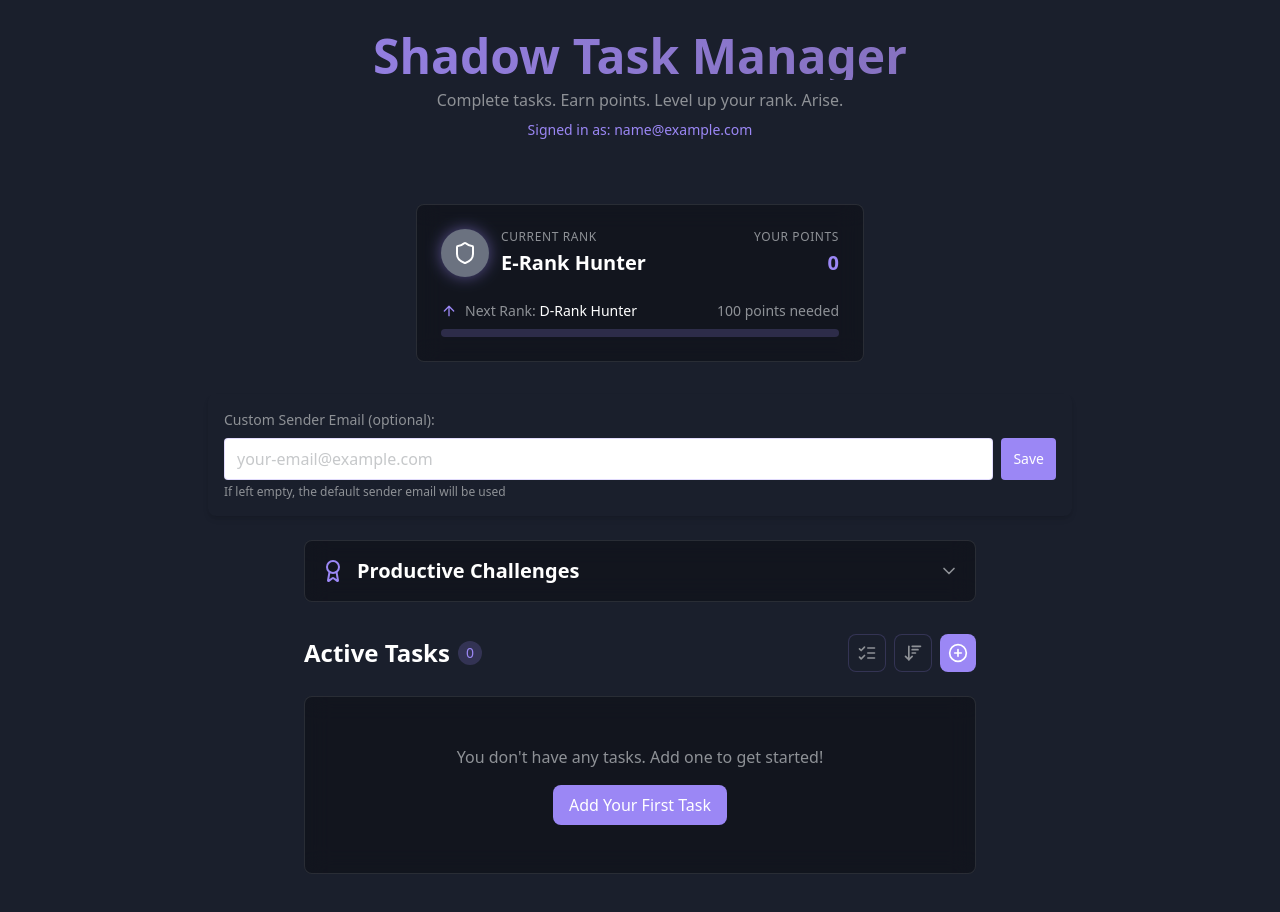
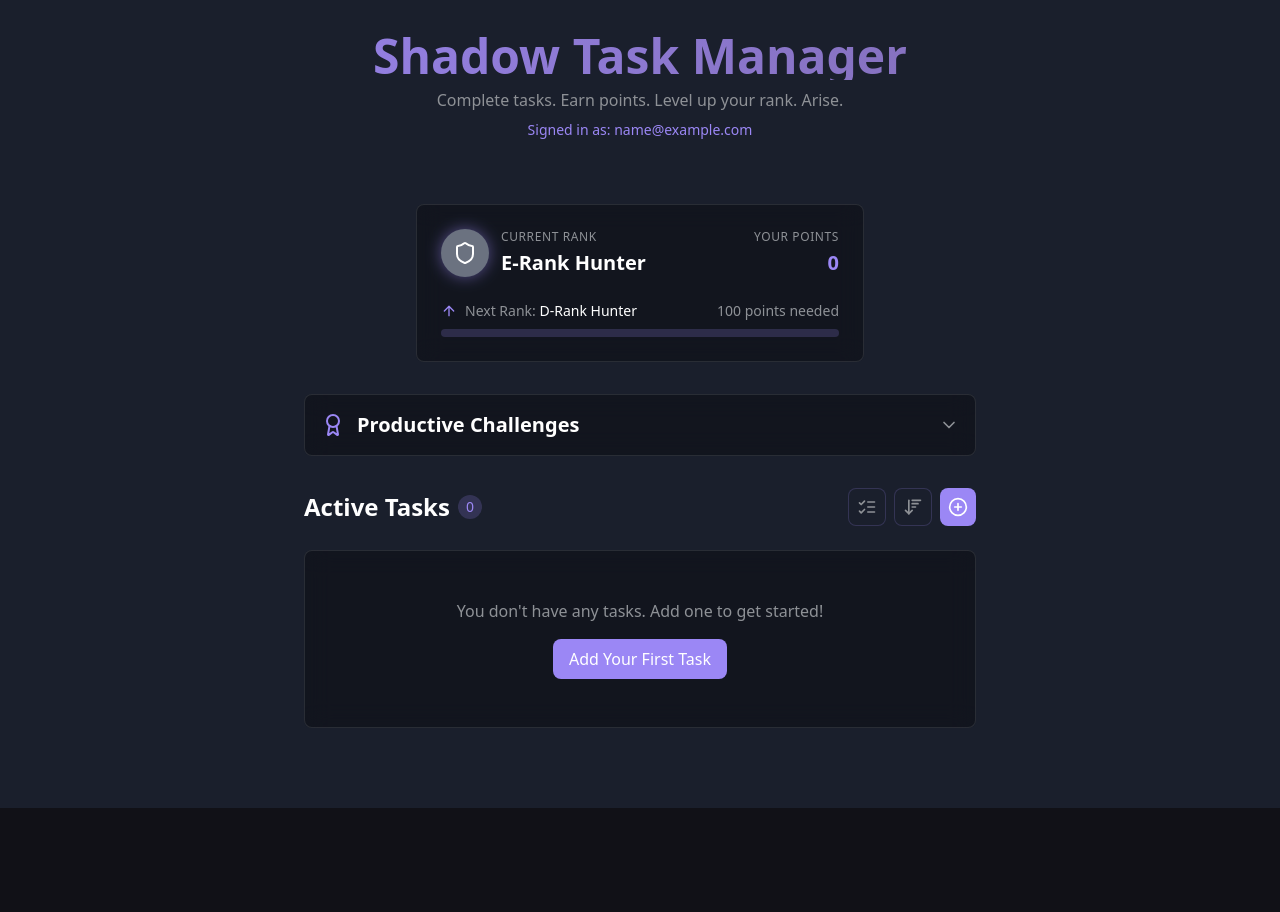
Before and after one commit to om-08/level-up-tasks, a React (Vite) app: page / in a window 1280 px wide. Shown: the top 912 px of the page. After the commit the page ends 808 px from the top, so only its background shows below. Built offline with nearby package versions, Linux system fonts and the light colour scheme; sample sign-in values are in the browser's storage.

Commit message:
Remove daily summary email
This commit removes the functionality for sending daily summary emails.

```diff
--- a/src/pages/Index.tsx
+++ b/src/pages/Index.tsx
@@ -46,18 +46,6 @@ const Index = () => {
   const [lastEmailSent, setLastEmailSent] = useState<string | null>(null);
   const { toast } = useToast();
   const navigate = useNavigate();
-
-  // Add custom sender email state
-  const [customSenderEmail, setCustomSenderEmail] = useState<string>(
-    localStorage.getItem('customSenderEmail') || ''
-  );
-
-  // Save custom sender email to localStorage when it changes
-  useEffect(() => {
-    if (customSenderEmail) {
-      localStorage.setItem('customSenderEmail', customSenderEmail);
-    }
-  }, [customSenderEmail]);
 
   // Check if user is logged in
   useEffect(() => {
@@ -113,8 +101,7 @@ const Index = () => {
               userId,
               userEmail,
               tasks,
-              points,
-              customSenderEmail || undefined // Pass the custom sender email if set
+              points
             );
             setLastEmailSent(today);
             localStorage.setItem('lastEmailSent', today);
@@ -142,7 +129,7 @@ const Index = () => {
 
     const interval = setInterval(checkTaskReset, 60 * 60 * 1000); // Check every hour
     return () => clearInterval(interval);
-  }, [tasks, setTasks, userId, userEmail, points, customSenderEmail]);
+  }, [tasks, setTasks, userId, userEmail, points]);
 
   const handleAddPoints = (pointsToAdd: number) => {
     const oldPoints = points;
@@ -258,45 +245,6 @@ const Index = () => {
       <div className="container px-4 mx-auto max-w-4xl">
         <RankDisplay points={points} />
 
-        {/* Add custom sender email input */}
-        <div className="mb-6 bg-solo-dark-light p-4 rounded-lg shadow-md">
-          <label htmlFor="senderEmail" className="block text-sm font-medium text-solo-gray mb-2">
-            Custom Sender Email (optional):
-          </label>
-          <div className="flex">
-            <input
-              type="email"
-              id="senderEmail"
-              value={customSenderEmail}
-              onChange={(e) => setCustomSenderEmail(e.target.value)}
-              placeholder="your-email@example.com"
-              className="flex-1 bg-solo-dark-lighter border border-solo-purple/30 rounded px-3 py-2 text-white placeholder:text-solo-gray/50 focus:outline-none focus:ring-2 focus:ring-solo-purple/50"
-            />
-            <button
-              className="ml-2 px-3 py-2 bg-solo-purple rounded text-white hover:bg-solo-purple-dark transition-colors text-sm"
-              onClick={() => {
-                if (customSenderEmail) {
-                  toast({
-                    title: "Sender Email Saved",
-                    description: `Daily summaries will be sent from: ${customSenderEmail}`,
-                  });
-                } else {
-                  localStorage.removeItem('customSenderEmail');
-                  toast({
-                    title: "Sender Email Cleared",
-                    description: "Default sender email will be used",
-                  });
-                }
-              }}
-            >
-              Save
-            </button>
-          </div>
-          <p className="text-xs text-solo-gray mt-1">
-            If left empty, the default sender email will be used
-          </p>
-        </div>
-
         <TaskProgress tasks={tasks} />
 
         <ChallengeList tasks={tasks} setTasks={setTasks} />
--- a/src/utils/emailService.ts
+++ b/src/utils/emailService.ts
@@ -7,8 +7,7 @@ export const sendDailySummaryEmail = async (
   userId: string,
   email: string,
   tasks: Task[],
-  points: number,
-  senderEmail?: string // Add optional parameter for sender email
+  points: number
 ) => {
   // Count completed tasks
   const completedTasks = tasks.filter(task => task.completed);
@@ -52,9 +51,7 @@ export const sendDailySummaryEmail = async (
         total,
         completionRate: total > 0 ? Math.round((completed / total) * 100) : 0
       };
-    }),
-    // Include the custom sender email if provided
-    senderEmail: senderEmail
+    })
   };
 
   try {
```
Also changed, not shown: 1 other file (tests, documents, lock files or other folders).
